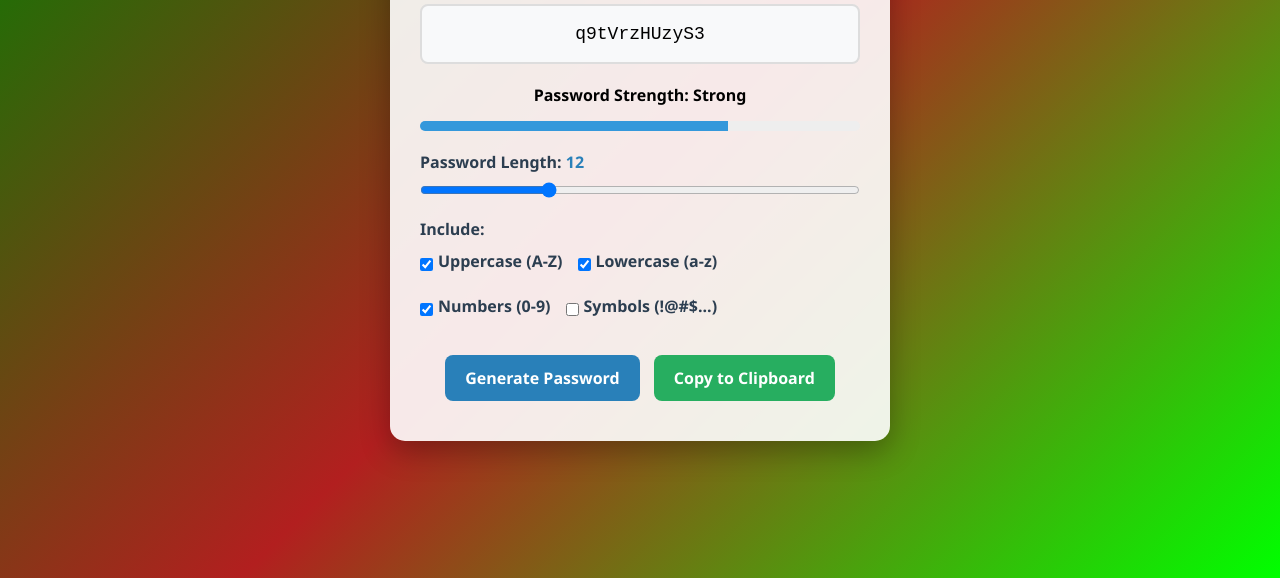
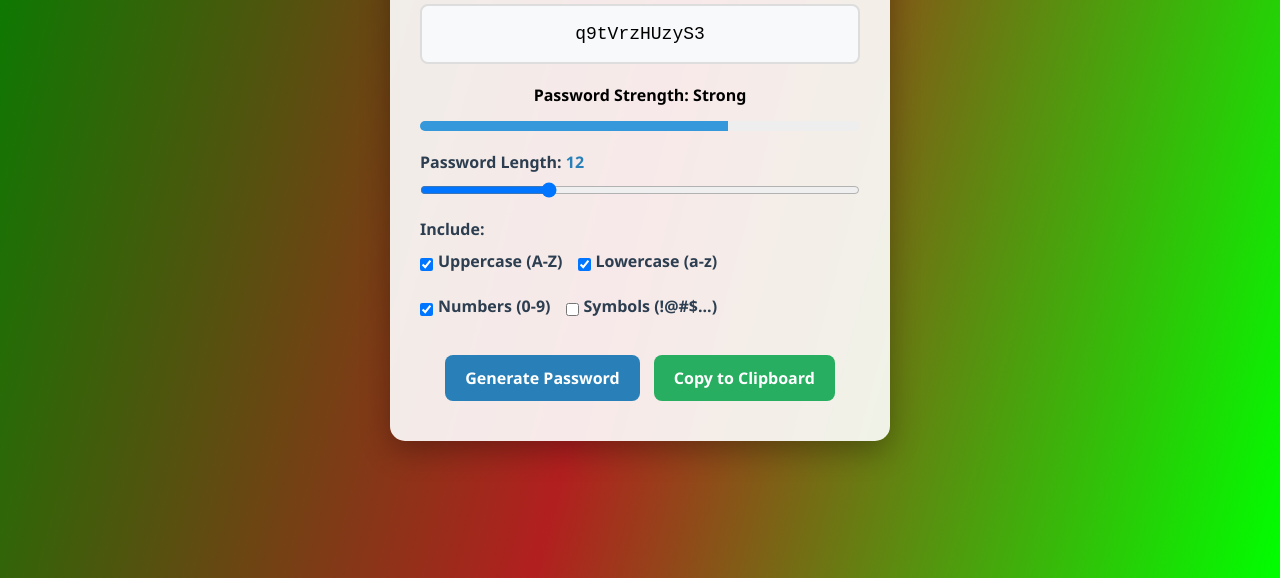
Before and after one commit to Cittykitten/Password-Generator, a plain HTML site: page index.html in a window 1280 px wide. Shown: the part 222-800 px from the top of the page. Drawn offline with Linux system fonts and the light colour scheme.

Commit message:
Update style.css

```diff
--- a/style.css
+++ b/style.css
@@ -6,7 +6,7 @@
         }
 
         body {
-            background: linear-gradient(135deg, #008000, #b21f1f, #00FF00);
+            background: linear-gradient(105deg, #008000, #b21f1f, #00FF00);
             min-height: 100vh;
             display: flex;
             justify-content: center;
```
